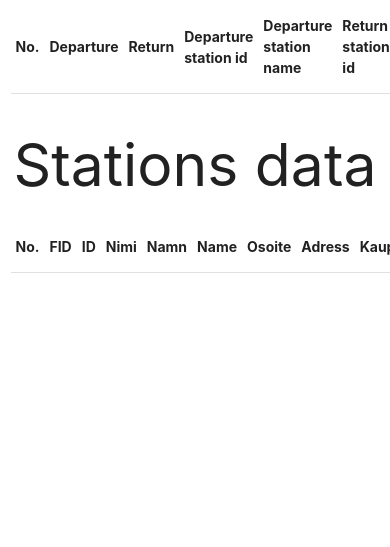
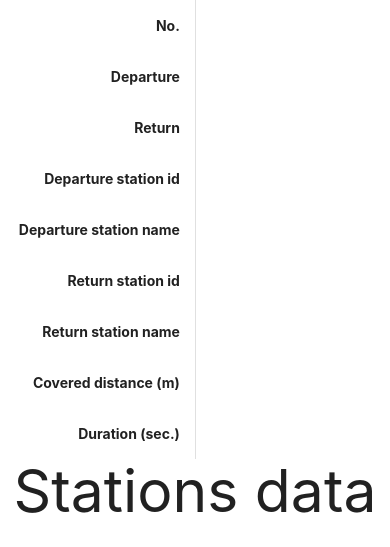
Before and after one commit to Abdu114/citybike, a PHP site: page /fetch_csv.php in a window 390 px wide; the page is wider, and only the part inside the window is pictured. Shown: the part 192-739 px from the top of that part. Before the commit the page ends 465 px from the top of that part, so only its background shows below. Run offline with PHP 8.4, Linux system fonts and the light colour scheme; lists and menus that the app fills with data are empty.

Commit message:
changed table into responsive. Also Added some comments

```diff
--- a/fetch_csv.php
+++ b/fetch_csv.php
@@ -14,7 +14,7 @@
   <div class="row">
     <div class="col s12 center">
       <h1>Converting data</h1>
-      <table>
+      <table class="responsive-table">
         <thead>
           <tr>
               <th>No.</th>
@@ -31,7 +31,9 @@
         <tbody>
           <?php
             $co = 1;
+            //max amount to fetch
             $maxLines = 10;
+            //Here you can change into the file you need
             if(($file_handle = fopen("2021-07.csv", "r")) !== FALSE) {
               for ($i = 0; $i < $maxLines && !feof($file_handle); $i++)
               {
@@ -57,7 +59,7 @@
 
       <!-- Stations -->
       <h1>Stations data</h1>
-      <table>
+      <table class="responsive-table">
         <thead>
           <tr>
               <th>No.</th>
```
